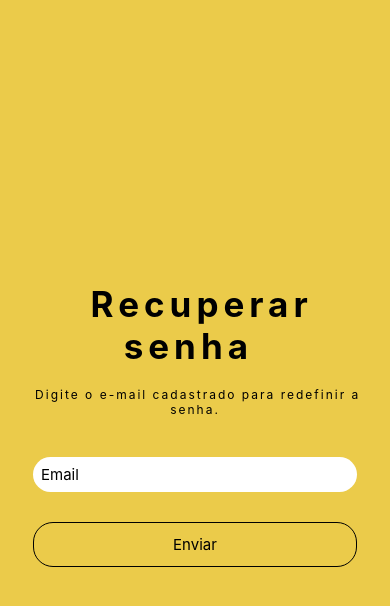
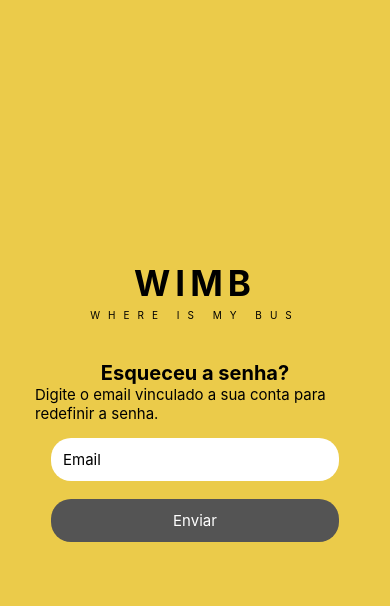
Before and after one commit to rivehh/wimbApp, a React Native app: screen /feed in a window 390 px wide. Both pictures are taken after a click on the element "Esqueci a senha". Shown: the top 606 px of the page. Built offline with nearby package versions, Linux system fonts and the light colour scheme.

Commit message:
first commit

```diff
--- a/app.json
+++ b/app.json
@@ -18,7 +18,8 @@
       "adaptiveIcon": {
         "foregroundImage": "./assets/adaptive-icon.png",
         "backgroundColor": "#ffffff"
-      }
+      },
+      "package": "com.anonymous.wimbApp"
     },
     "web": {
       "favicon": "./assets/favicon.png"
--- a/package.json
+++ b/package.json
@@ -4,8 +4,8 @@
   "main": "expo/AppEntry.js",
   "scripts": {
     "start": "expo start",
-    "android": "expo start --android",
-    "ios": "expo start --ios",
+    "android": "expo run:android",
+    "ios": "expo run:ios",
     "web": "expo start --web"
   },
   "dependencies": {
--- a/src/screens/Cad.tsx
+++ b/src/screens/Cad.tsx
@@ -115,9 +115,9 @@ const styles = StyleSheet.create({
     borderRadius: 20,
     fontSize: 15,
     color: 'black',
-    margin: 20,
-    padding: 8,
-    width: '90%',
+    margin: 15,
+    padding: 12,
+    width: '80%',
     alignSelf: 'center',
     elevation: 5
 
@@ -135,7 +135,7 @@ const styles = StyleSheet.create({
     padding: 12,
     borderWidth: 1,
     borderColor: 'black',
-    width: '90%',
+    width: '80%',
   },
 
   textocadastrar:{
--- a/src/screens/EsqueciSenha.tsx
+++ b/src/screens/EsqueciSenha.tsx
@@ -1,25 +1,45 @@
 import React, { useState } from 'react';
 import { StyleSheet, Text, View, TouchableOpacity, TextInput, Button } from 'react-native';
+import Constants from 'expo-constants';
+import { createStackNavigator } from '@react-navigation/stack';
+import { StackScreenProps } from '@react-navigation/stack';
 
-export default function EsqueciSenha(){
+type RootStackParamList = {
+  login: undefined;
+  cadastro: undefined;
+  home: undefined;
+  senha: undefined;
+};
+
+type Props = StackScreenProps<RootStackParamList, 'senha'>;
+const Stack = createStackNavigator();
+
+export default function Login({ navigation }:Props){
   const [text, setText] = useState('');
   const [isFocused, setIsFocused] = useState(false);
 
+  const [text2, setText2] = useState('');
+  const [isFocused2, setIsFocused2] = useState(false);
   return (
     <View style={styles.container}>
-      <Text style={styles.titulo}> Recuperar senha </Text>
-      <Text style={styles.subtitulo}> Digite o e-mail cadastrado
-        para redefinir a senha.</Text>
+      <Text style={styles.titulo}> WIMB </Text>
+      <Text style={styles.subtitulo}> WHERE IS MY BUS </Text>
 
-        <TextInput style={styles.campo}
+      <Text style={styles.tituloPagina}> Esqueceu a senha? </Text>
+      <Text style={styles.subtituloPagina}>
+        Digite o email vinculado a sua conta para redefinir a senha.
+      </Text>
+
+       <TextInput style={styles.campo}
         placeholder={isFocused ? '' : 'Email'}
         value={text}
         onChangeText={setText}
         onFocus={() => setIsFocused(true)}
         onBlur={() => setIsFocused(false)}/>
 
-        <TouchableOpacity style={styles.enviar}>
-        <Text style={styles.textoenviar}> Enviar </Text>
+        <TouchableOpacity style={styles.enviar}
+        onPress={() => navigation.navigate('login')}>
+        <Text style={styles.textocadastrar}> Enviar </Text>
         </TouchableOpacity>
 
     </View>
@@ -31,6 +51,7 @@ const styles = StyleSheet.create({
     flex: 1,
     alignItems:'center',
     justifyContent: 'center',
+    paddingTop: Constants.statusBarHeight,
     backgroundColor: '#EBCB4A',
     padding: 15,
   },
@@ -44,11 +65,23 @@ const styles = StyleSheet.create({
   },
 
   subtitulo:{
-    fontSize: 12,
+    fontSize: 10,
     textAlign: 'center',
-    marginTop: 20,
-    letterSpacing: 2,
-    marginBottom: 20
+    marginTop: 5,
+    letterSpacing: 8,
+    marginBottom: 40
+  },
+
+  tituloPagina:{
+    fontSize: 20,
+    textAlign: 'left',
+    fontWeight:'bold'
+  },
+
+  subtituloPagina:{
+    fontSize: 15,
+    marginLeft: 20,
+    fontWeight:'light'
   },
 
   campo:{
@@ -56,36 +89,21 @@ const styles = StyleSheet.create({
     borderRadius: 20,
     fontSize: 15,
     color: 'black',
-    margin: 20,
-    padding: 8,
-    width: '90%',
+    margin: 15,
+    padding: 12,
+    width: '80%',
     alignSelf: 'center',
     elevation: 5
   },
 
-  enviar: {
-    justifyContent: 'center',
-    alignItems: 'center',
-    borderRadius: 20,
-    margin: 10,
-    padding: 12,
-    borderWidth: 1,
-    borderColor: 'black',
-    width: '90%',
-  },
-
-  textoenviar:{
-    fontSize: 15,
-    color: '#000000',
-  },
-   cadastrar: {
+   enviar: {
     justifyContent: 'center',
     alignItems: 'center',
     borderRadius: 20,
     marginTop: 3,
     padding: 12,
     borderWidth: 0,
-    width: '90%',
+    width: '80%',
     backgroundColor:'#545454',
     marginBottom: 40,
     elevation: 5
@@ -95,15 +113,9 @@ const styles = StyleSheet.create({
     fontSize: 15,
     color: 'white',
   },
-   textoinferior: {
-    fontSize: 10,
-    textAlign: 'center',
-    marginTop: 15,
-    fontWeight: 'bold',
-    textDecorationLine: 'underline'
-  },
+
   campoTitulo:{
-    marginRight: 10, // Espaçamento entre o texto e o TextInput
+    marginRight: 10,
     textAlign: 'left'
   }
 });
--- a/src/screens/Login.tsx
+++ b/src/screens/Login.tsx
@@ -91,9 +91,9 @@ const styles = StyleSheet.create({
     borderRadius: 20,
     fontSize: 15,
     color: 'black',
-    margin: 20,
-    padding: 8,
-    width: '90%',
+    margin: 15,
+    padding: 12,
+    width: '80%',
     alignSelf: 'center',
     elevation: 5
   },
@@ -106,7 +106,7 @@ const styles = StyleSheet.create({
     padding: 12,
     borderWidth: 1,
     borderColor: 'black',
-    width: '90%',
+    width: '80%',
   },
 
   textoenviar:{
@@ -120,7 +120,7 @@ const styles = StyleSheet.create({
     marginTop: 3,
     padding: 12,
     borderWidth: 0,
-    width: '90%',
+    width: '80%',
     backgroundColor:'#545454',
     marginBottom: 40,
     elevation: 5
@@ -138,7 +138,7 @@ const styles = StyleSheet.create({
     textDecorationLine: 'underline'
   },
   campoTitulo:{
-    marginRight: 10, // Espaçamento entre o texto e o TextInput
+    marginRight: 10,
     textAlign: 'left'
   }
 });
```
Also changed, not shown: src/screens/Options.tsx (added, +137 -0 lines), src/routes/tab.routes.tsx (line endings or trailing spaces), 43 other files (tests, documents, lock files or other folders).
